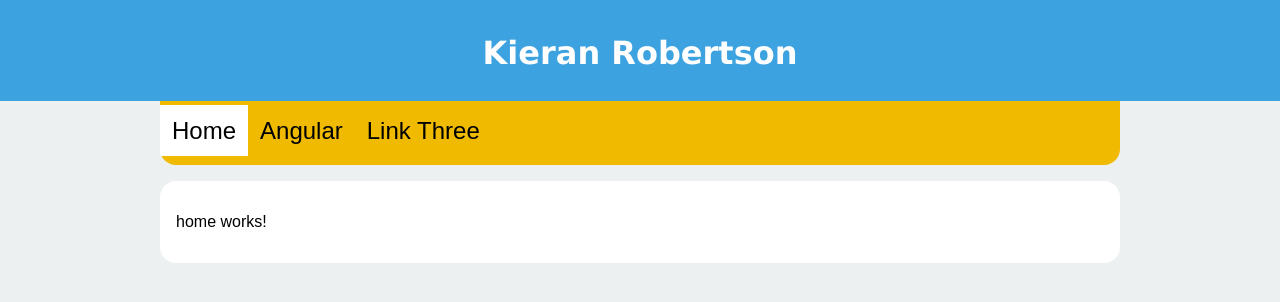
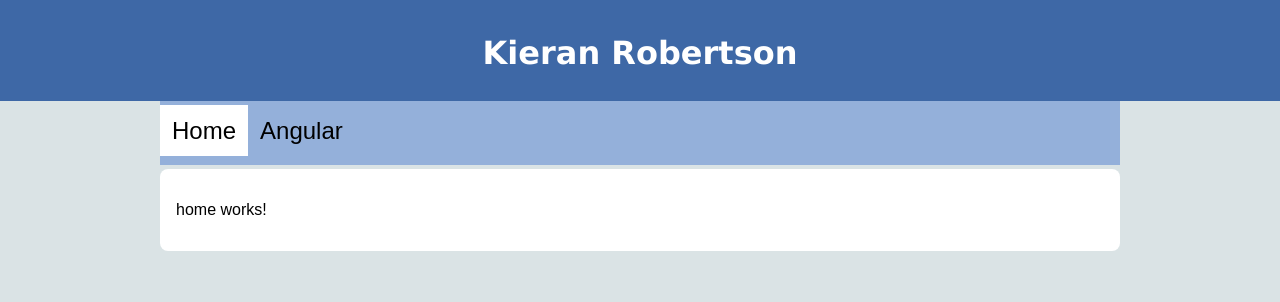
Before and after one commit to KieranRobo/website-front-end, an Angular app in the folder website-front-end/: page /home in a window 1280 px wide. Shown: the top 302 px of the page. Built offline with nearby package versions, Linux system fonts and the light colour scheme.

Commit message:
colour scheme change.

```diff
--- a/website-front-end/src/app/app.component.html
+++ b/website-front-end/src/app/app.component.html
@@ -8,11 +8,15 @@
 
 <div class="main-container">
 
+
+
+
+
   <div class="navbar">
       <div id="button" routerLink="/home" routerLinkActive="router-link-active">Home</div>
       <div id="button" routerLink="/angular" routerLinkActive="router-link-active">Angular</div>
-      <a href="#"><div id="button">Link Three</div></a>
   </div>
+
   <div class="content-container">
     <div class="content-zone">
 
--- a/website-front-end/src/styles.css
+++ b/website-front-end/src/styles.css
@@ -2,13 +2,13 @@
 
 body {
     font-family: Arial, Helvetica, sans-serif;
-    background-color:#ecf0f1;
+    background-color:#DAE3E5;
     margin:0;
     padding:0;
     }
 
 .header {
-    background-color: #3ca2e0;
+    background-color: #3e68a6;
     height: 7em;
     margin-top: -2em;
     padding: 0;
@@ -30,8 +30,8 @@ body {
 }
 .content-container {
     background-color: #ffffff;
-    border-radius: 1em;
-    margin-top: 1em;
+    border-radius: 0.5em;
+    margin-top: 0.2em;
 
 }
 
@@ -46,8 +46,7 @@ body {
     float: top;
 
     height: 4em;
-    background-color: #efba00;
-    border-radius: 0 0 1em 1em;
+    background-color: #94B0DA;
 }
 
 .navbar #button {
```
Also changed, not shown: website-front-end/src/index.html (+7 -0 lines).
